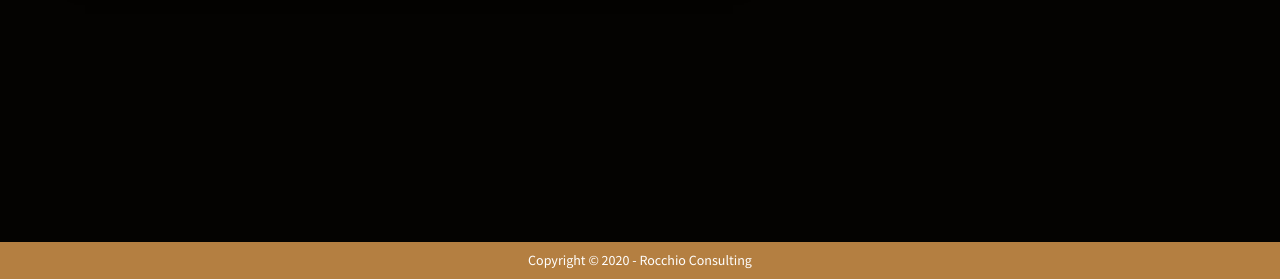
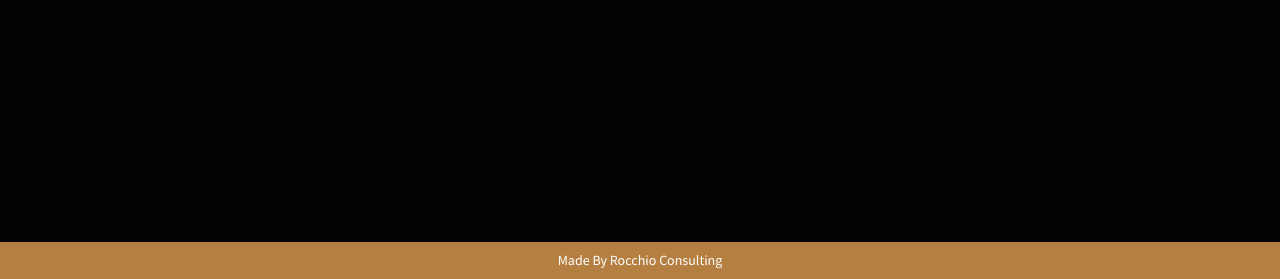
Before and after one commit to rocchioconsulting/EmpireStateBarbershop, a plain HTML site: page index.html in a window 1280 px wide. Shown: the part 4050-4329 px from the top of the page. Drawn offline with nearby package versions, Linux system fonts and the light colour scheme; some packages are replaced by stand-ins of ours.

Commit message:
Made by tag

```diff
--- a/index.html
+++ b/index.html
@@ -425,8 +425,7 @@
 <!-- footer Block -->
 <div class="copy-footer bg-primary py-2">
 	<div class="container text-center text-light">
-	<a href="https://rocchioconsulting.com/">Copyright &copy; 2020 - Rocchio Consulting </a>
-
+	<a href="https://rocchioconsulting.com/">Made By Rocchio Consulting </a>
 	</div>
 </div>
 
```
